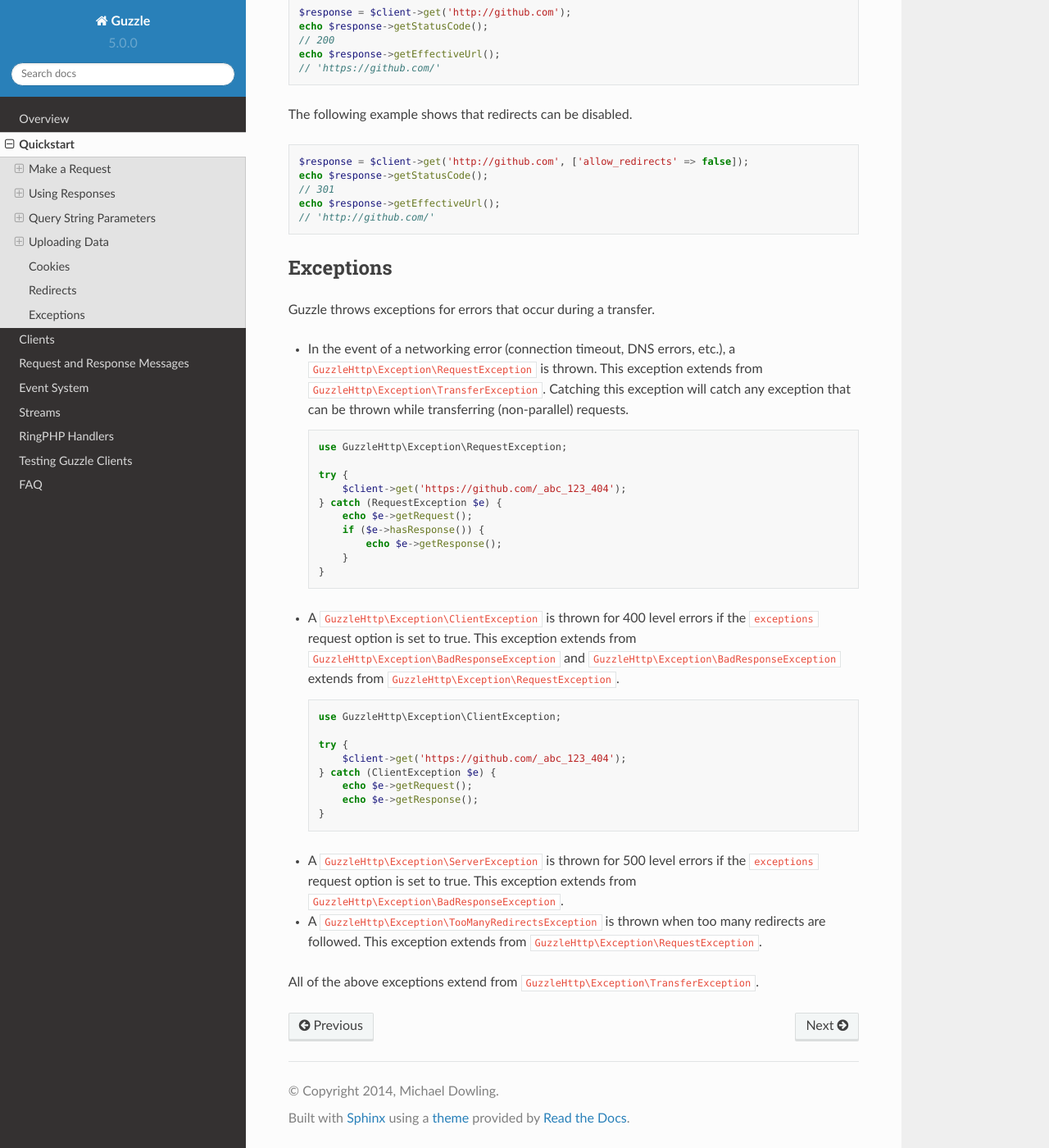
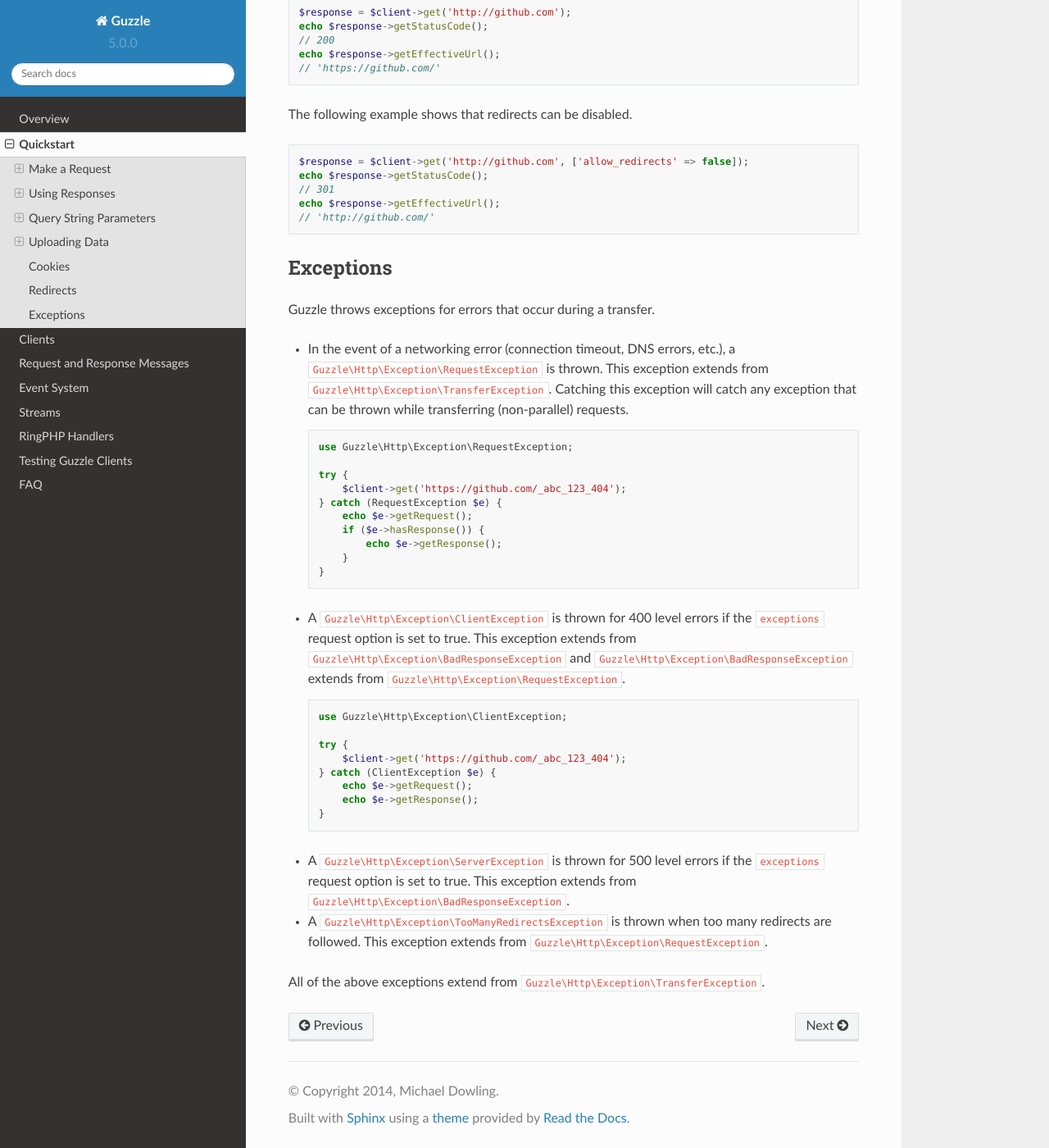
Before and after one commit to guzzle/guzzle, a Sphinx documentation site: the page built from docs/quickstart.rst, in a window 1280 px wide and 1400 px high, scrolled down 6973 px. Shown: the whole window at 82% size. Built offline with Sphinx 7.4.7 and the Read the Docs theme 2.0.0, drawn with Linux system fonts in a browser that asks for light colours; some of the changed text lies outside the part shown.

Commit message:
The Namespace needs to be fixed
It's Guzzle\Http not GuzzleHttp

```diff
--- a/docs/quickstart.rst
+++ b/docs/quickstart.rst
@@ -9,7 +9,7 @@
 Make a Request
 ==============
 
-You can send requests with Guzzle using a ``GuzzleHttp\ClientInterface``
+You can send requests with Guzzle using a ``Guzzle\Http\ClientInterface``
 object.
 
 Creating a Client
@@ -17,11 +17,11 @@
 
 The procedural API is simple but not very testable; it's best left for quick
 prototyping. If you want to use Guzzle in a more flexible and testable way,
-then you'll need to use a ``GuzzleHttp\ClientInterface`` object.
+then you'll need to use a ``Guzzle\Http\ClientInterface`` object.
 
 .. code-block:: php
 
-    use GuzzleHttp\Client;
+    use Guzzle\Http\Client;
 
     $client = new Client();
     $response = $client->get('http://httpbin.org/get');
@@ -52,7 +52,7 @@
 ===============
 
 In the previous examples, we retrieved a ``$response`` variable. This value is
-actually a ``GuzzleHttp\Message\ResponseInterface`` object and contains lots
+actually a ``Guzzle\Http\Message\ResponseInterface`` object and contains lots
 of helpful information.
 
 You can get the status code and reason phrase of the response.
@@ -110,7 +110,7 @@
 
 Guzzle internally uses PHP's ``json_decode()`` function to parse responses. If
 Guzzle is unable to parse the JSON response body, then a
-``GuzzleHttp\Exception\ParseException`` is thrown.
+``Guzzle\Http\Exception\ParseException`` is thrown.
 
 XML Responses
 ~~~~~~~~~~~~~
@@ -127,7 +127,7 @@
 
 Guzzle internally uses a ``SimpleXMLElement`` object to parse responses. If
 Guzzle is unable to parse the XML response body, then a
-``GuzzleHttp\Exception\ParseException`` is thrown.
+``Guzzle\Http\Exception\ParseException`` is thrown.
 
 Query String Parameters
 =======================
@@ -150,7 +150,7 @@
 
 And finally, you can build up the query string of a request as needed by
 calling the ``getQuery()`` method of a request and modifying the request's
-``GuzzleHttp\Query`` object as needed.
+``Guzzle\Http\Query`` object as needed.
 
 .. code-block:: php
 
@@ -266,7 +266,7 @@
 Guzzle provides several methods of uploading data.
 
 You can send requests that contain a stream of data by passing a string,
-resource returned from ``fopen``, or a ``GuzzleHttp\Stream\StreamInterface``
+resource returned from ``fopen``, or a ``Guzzle\Http\Stream\StreamInterface``
 object to the ``body`` request option.
 
 .. code-block:: php
@@ -307,7 +307,7 @@
     $request = $client->createRequest('POST', 'http://httpbin.org/post');
     $postBody = $request->getBody();
 
-    // $postBody is an instance of GuzzleHttp\Post\PostBodyInterface
+    // $postBody is an instance of Guzzle\Http\Post\PostBodyInterface
     $postBody->setField('foo', 'bar');
     echo $postBody->getField('foo');
     // 'bar'
@@ -324,12 +324,12 @@
 Sending ``multipart/form-data`` POST requests (POST requests that contain
 files) is the same as sending ``application/x-www-form-urlencoded``, except
 some of the array values of the POST fields map to PHP ``fopen`` resources, or
-``GuzzleHttp\Stream\StreamInterface``, or
-``GuzzleHttp\Post\PostFileInterface`` objects.
+``Guzzle\Http\Stream\StreamInterface``, or
+``Guzzle\Http\Post\PostFileInterface`` objects.
 
 .. code-block:: php
 
-    use GuzzleHttp\Post\PostFile;
+    use Guzzle\Http\Post\PostFile;
 
     $response = $client->post('http://httpbin.org/post', [
         'body' => [
@@ -344,7 +344,7 @@
 
 .. code-block:: php
 
-    use GuzzleHttp\Post\PostFile;
+    use Guzzle\Http\Post\PostFile;
 
     $request = $client->createRequest('POST', 'http://httpbin.org/post');
     $postBody = $request->getBody();
@@ -361,7 +361,7 @@
 - Set to ``true`` to use a shared cookie session associated with the client.
 - Pass an associative array containing cookies to send in the request and start
   a new cookie session.
-- Set to a ``GuzzleHttp\Subscriber\CookieJar\CookieJarInterface`` object to use
+- Set to a ``Guzzle\Http\Subscriber\CookieJar\CookieJarInterface`` object to use
   an existing cookie jar.
 
 Redirects
@@ -403,14 +403,14 @@
 Guzzle throws exceptions for errors that occur during a transfer.
 
 - In the event of a networking error (connection timeout, DNS errors, etc.),
-  a ``GuzzleHttp\Exception\RequestException`` is thrown. This exception
-  extends from ``GuzzleHttp\Exception\TransferException``. Catching this
+  a ``Guzzle\Http\Exception\RequestException`` is thrown. This exception
+  extends from ``Guzzle\Http\Exception\TransferException``. Catching this
   exception will catch any exception that can be thrown while transferring
   (non-parallel) requests.
 
   .. code-block:: php
 
-      use GuzzleHttp\Exception\RequestException;
+      use Guzzle\Http\Exception\RequestException;
 
       try {
           $client->get('https://github.com/_abc_123_404');
@@ -421,15 +421,15 @@
           }
       }
 
-- A ``GuzzleHttp\Exception\ClientException`` is thrown for 400
+- A ``Guzzle\Http\Exception\ClientException`` is thrown for 400
   level errors if the ``exceptions`` request option is set to true. This
-  exception extends from ``GuzzleHttp\Exception\BadResponseException`` and
-  ``GuzzleHttp\Exception\BadResponseException`` extends from
-  ``GuzzleHttp\Exception\RequestException``.
+  exception extends from ``Guzzle\Http\Exception\BadResponseException`` and
+  ``Guzzle\Http\Exception\BadResponseException`` extends from
+  ``Guzzle\Http\Exception\RequestException``.
 
   .. code-block:: php
 
-      use GuzzleHttp\Exception\ClientException;
+      use Guzzle\Http\Exception\ClientException;
 
       try {
           $client->get('https://github.com/_abc_123_404');
@@ -438,11 +438,11 @@
           echo $e->getResponse();
       }
 
-- A ``GuzzleHttp\Exception\ServerException`` is thrown for 500 level
+- A ``Guzzle\Http\Exception\ServerException`` is thrown for 500 level
   errors if the ``exceptions`` request option is set to true. This
-  exception extends from ``GuzzleHttp\Exception\BadResponseException``.
-- A ``GuzzleHttp\Exception\TooManyRedirectsException`` is thrown when too
-  many redirects are followed. This exception extends from ``GuzzleHttp\Exception\RequestException``.
+  exception extends from ``Guzzle\Http\Exception\BadResponseException``.
+- A ``Guzzle\Http\Exception\TooManyRedirectsException`` is thrown when too
+  many redirects are followed. This exception extends from ``Guzzle\Http\Exception\RequestException``.
 
 All of the above exceptions extend from
-``GuzzleHttp\Exception\TransferException``.
+``Guzzle\Http\Exception\TransferException``.
```
